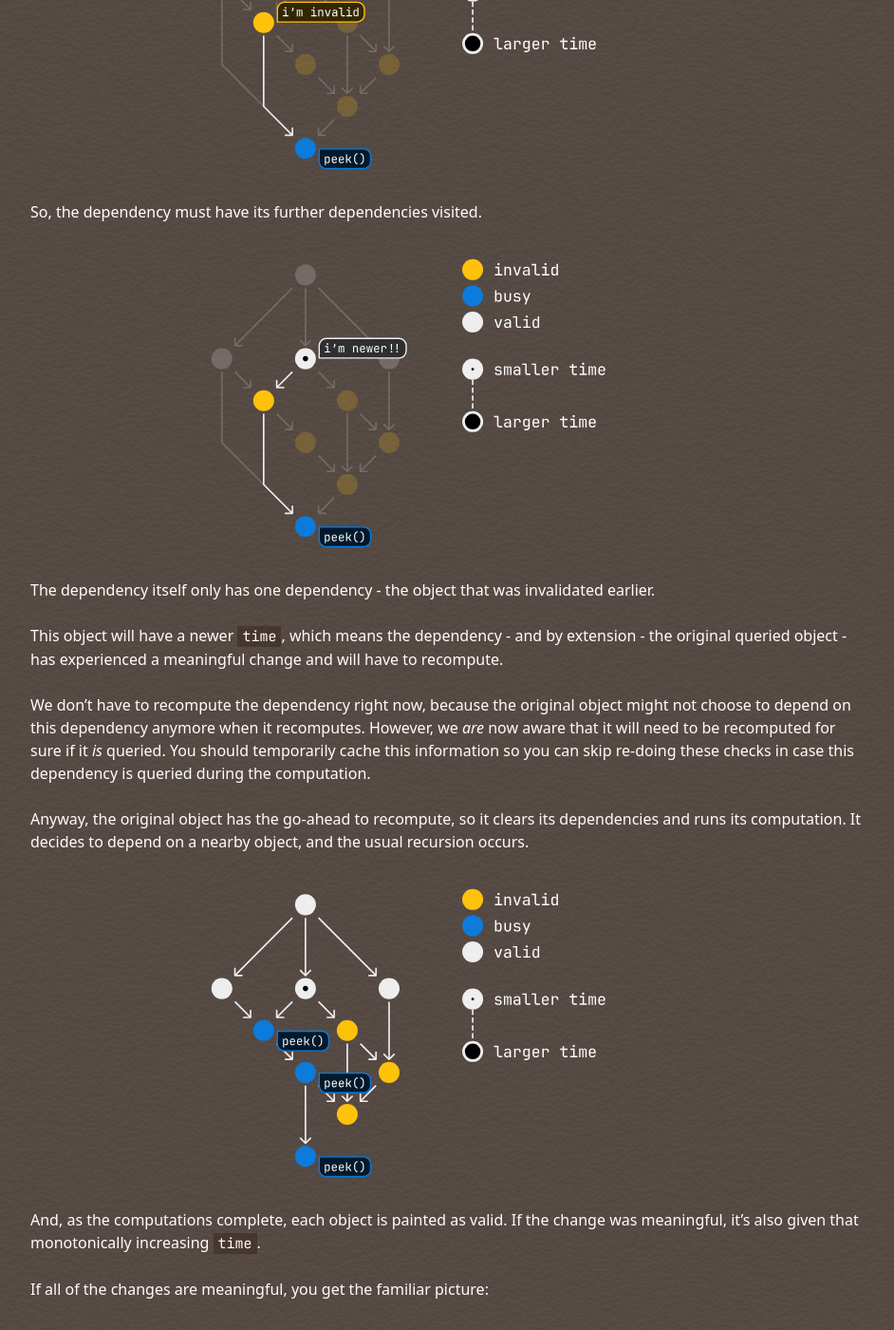
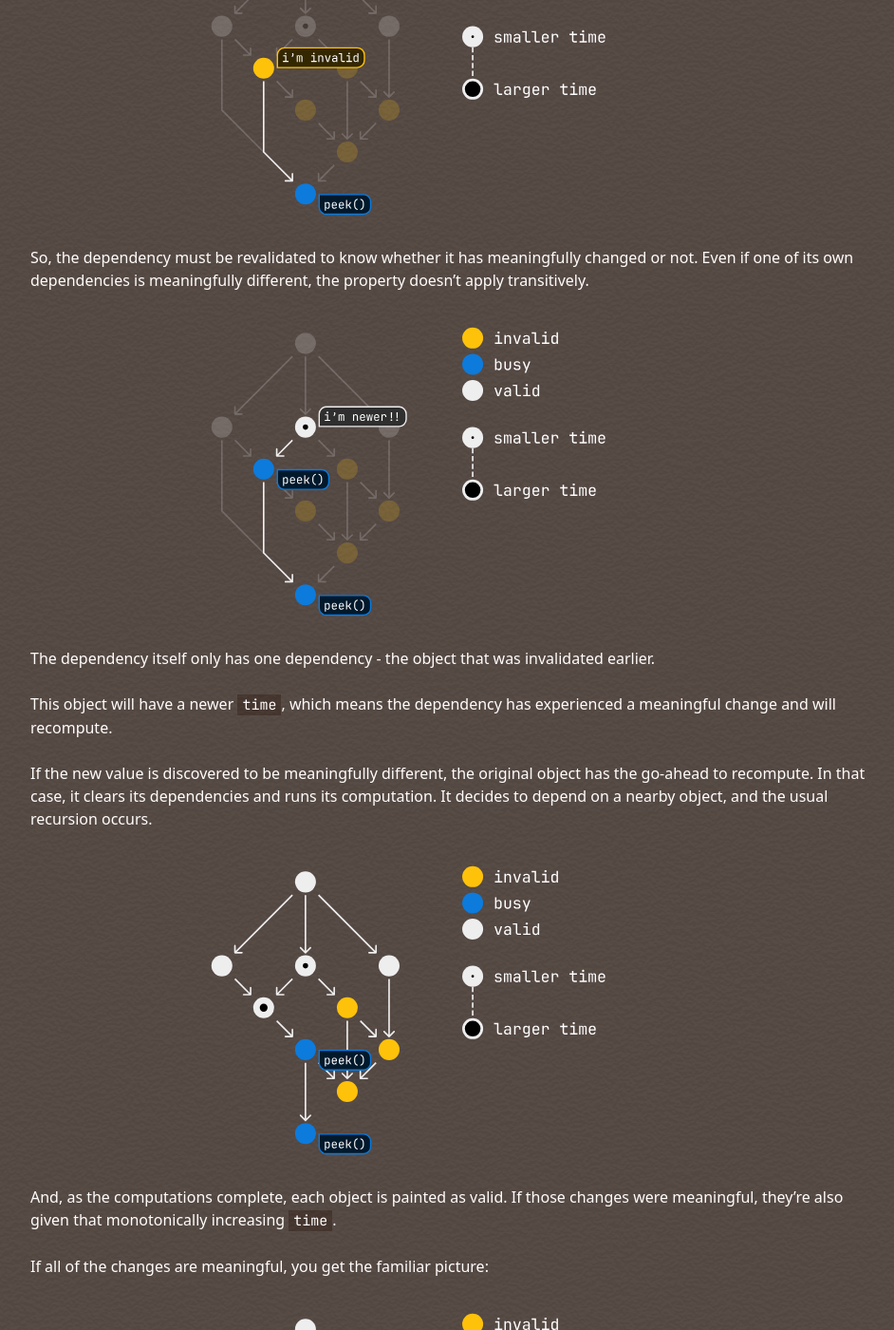
Before and after one commit to dphfox/technical-fluff, a Jekyll site: the page built from _posts/2024-04-16-monotonic-painting.md, in a window 1280 px wide and 1400 px high, scrolled down 10364 px. Shown: the whole window at 95% size, without its empty margins (168-1110 px from the left). Built offline with Jekyll 4.4.1, drawn with Linux system fonts in a browser that asks for light colours; some web fonts are replaced; some of the changed text lies outside the part shown.

Commit message:
vault backup: 2024-04-16 22:55:49

```diff
--- a/_posts/2024-04-16-monotonic-painting.md
+++ b/_posts/2024-04-16-monotonic-painting.md
@@ -183,7 +185,7 @@ This object's next dependency is invalid. Invalid objects don't fit our previous
     <img src="/assets/posts/monotonic-painting/level-3-unsure.svg" alt="The next dependency of the object is invalid, so the time isn't accurate.">
 </figure>
 
-So, the dependency must have its further dependencies visited.
+So, the dependency must be revalidated to know whether it has meaningfully changed or not. Even if one of its own dependencies is meaningfully different, the property doesn't apply transitively.
 
 <figure>
     <img src="/assets/posts/monotonic-painting/level-3-dependency.svg" alt="The dependency is queried and marked as busy.">
@@ -191,17 +193,15 @@ So, the dependency must have its further dependencies visited.
 
 The dependency itself only has one dependency - the object that was invalidated earlier.
 
-This object will have a newer `time`, which means the dependency - and by extension - the original queried object - has experienced a meaningful change and will have to recompute.
+This object will have a newer `time`, which means the dependency has experienced a meaningful change and will recompute.
 
-We don't have to recompute the dependency right now, because the original object might not choose to depend on this dependency anymore when it recomputes. However, we *are* now aware that it will need to be recomputed for sure if it *is* queried. You should temporarily cache this information so you can skip re-doing these checks in case this dependency is queried during the computation.
-
-Anyway, the original object has the go-ahead to recompute, so it clears its dependencies and runs its computation. It decides to depend on a nearby object, and the usual recursion occurs.
+If the new value is discovered to be meaningfully different, the original object has the go-ahead to recompute. In that case, it clears its dependencies and runs its computation. It decides to depend on a nearby object, and the usual recursion occurs.
 
 <figure>
     <img src="/assets/posts/monotonic-painting/level-3-recurse.svg" alt="A chain of dependencies are queried originating from the bottom object.">
 </figure>
 
-And, as the computations complete, each object is painted as valid. If the change was meaningful, it's also given that monotonically increasing `time`.
+And, as the computations complete, each object is painted as valid. If those changes were meaningful, they're also given that monotonically increasing `time`.
 
 If all of the changes are meaningful, you get the familiar picture:
 
```
Also changed, not shown: other parts of _posts/2024-04-16-monotonic-painting.md (+2 -0 lines), assets/posts/monotonic-painting/level-3-dependency.svg, assets/posts/monotonic-painting/level-3-recurse.svg.
